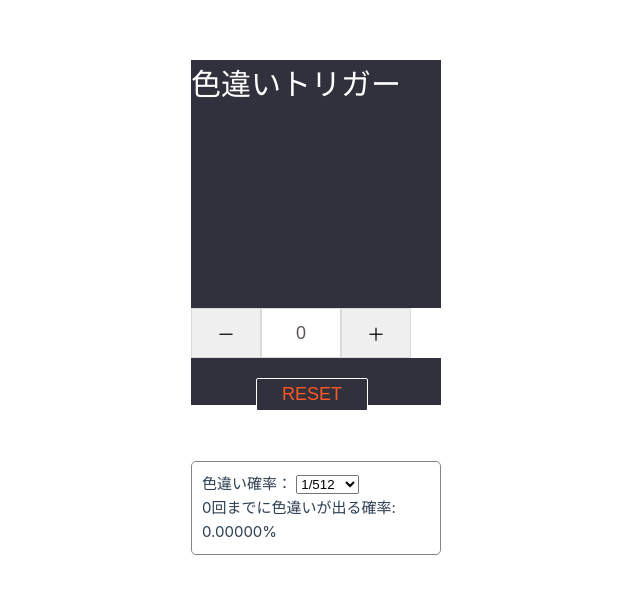
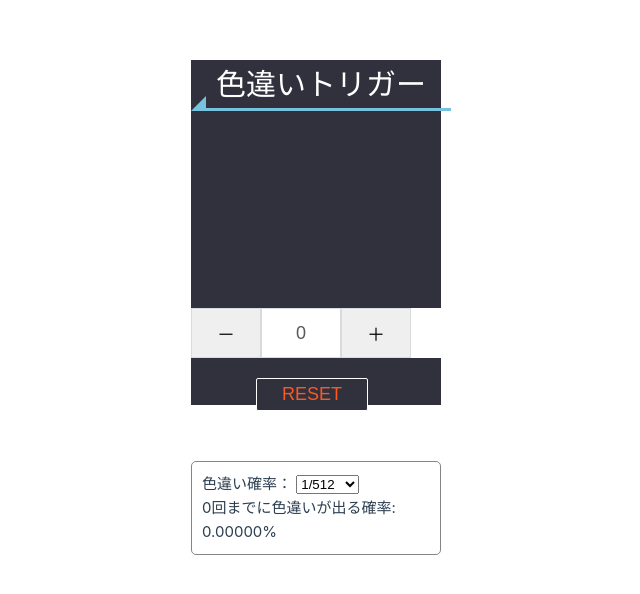
Before and after one commit to kazu0708/shiny_calc, a Vue app: page / in a window 1280 px wide. Shown: the part 168-762 px from the top of the page, without its empty margins (199-839 px from the left). Built offline with nearby package versions, Linux system fonts and the light colour scheme.

Commit message:
タイトルのスタイル変更

```diff
--- a/src/App.vue
+++ b/src/App.vue
@@ -47,8 +47,30 @@ const reset = () => count.value = 0;
 </template>
 
 <style scoped>
-h1{
+h1 {
   color:white;
+  position: relative;
+  padding-left: 25px;
+}
+
+h1:before {
+  position: absolute;
+  content: '';
+  bottom: -3px;
+  left: 0;
+  width: 0;
+  height: 0;
+  border: none;
+  border-left: solid 15px transparent;
+  border-bottom: solid 15px rgb(119, 195, 223);
+}
+h1:after {
+  position: absolute;
+  content: '';
+  bottom: -3px;
+  left: 10px;
+  width: 100%;
+  border-bottom: solid 3px rgb(119, 195, 223);
 }
 .bod {
   width: 100%;
```
